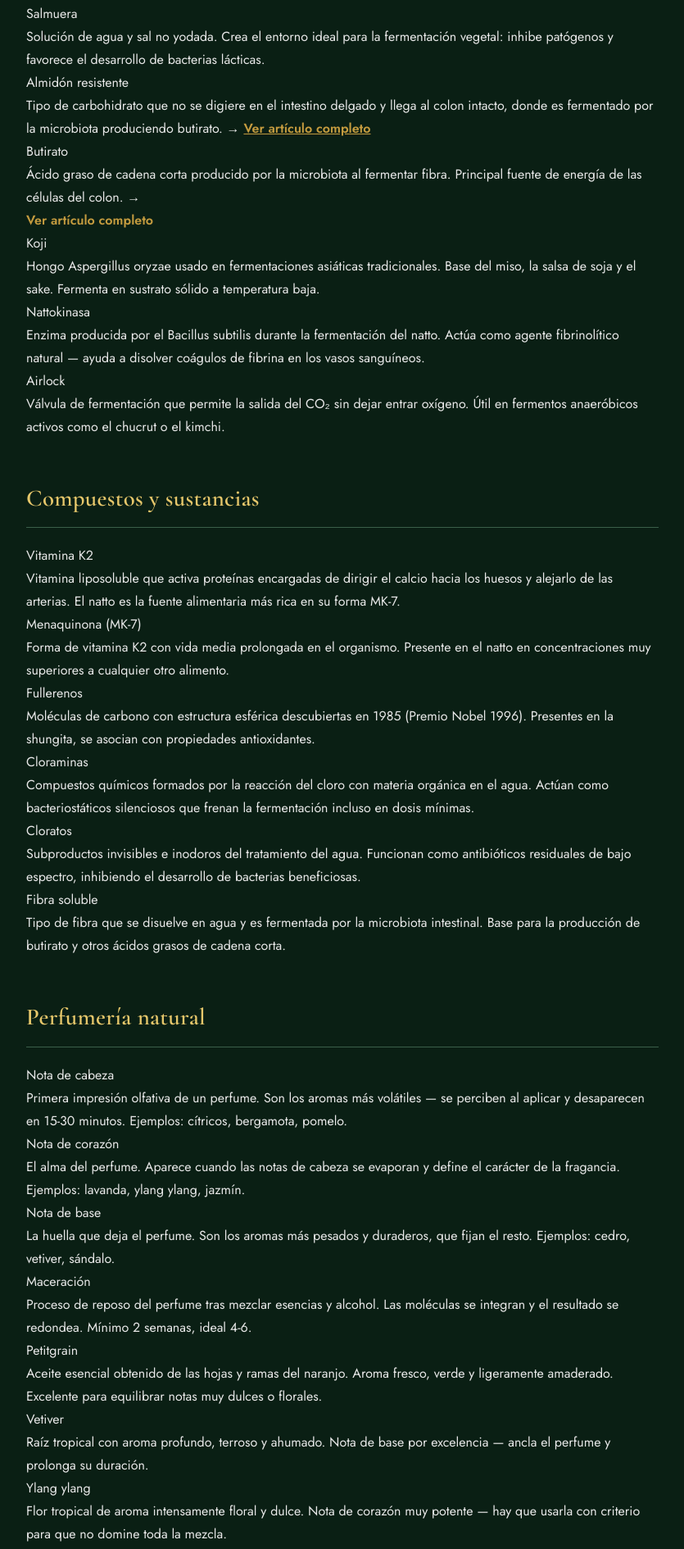
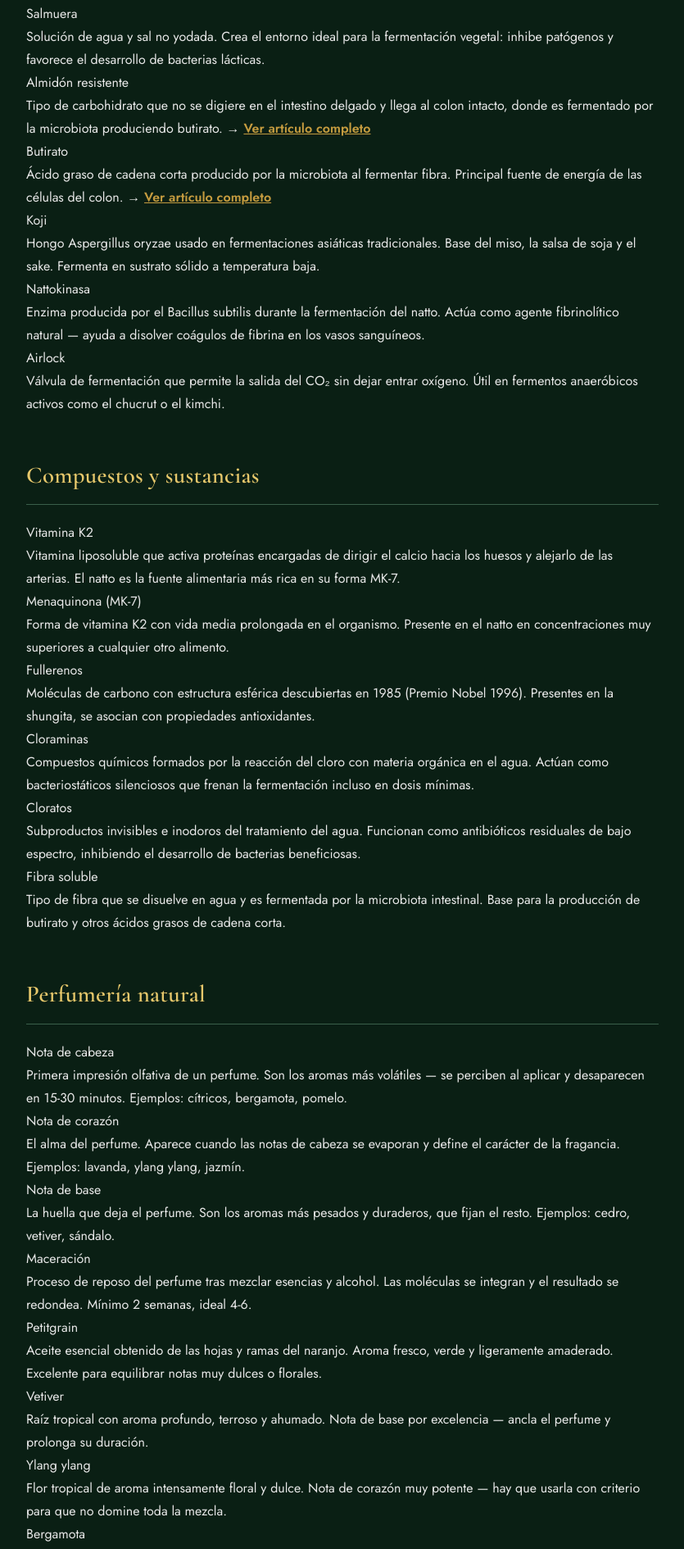
Before and after one commit to askedwhy11/fermentarBK, a Jekyll site: the page built from glosario.html, in a window 1280 px wide. Shown: the part 1941-3831 px from the top of the page at 82% size, without its empty margins (222-1057 px from the left). Built offline with Jekyll 4.4.1, drawn with Linux system fonts in a browser that asks for light colours.

Commit message:
Update glosario.html

```diff
--- a/glosario.html
+++ b/glosario.html
@@ -76,9 +76,7 @@ title: Glosario
     <dd>Tipo de carbohidrato que no se digiere en el intestino delgado y llega al colon intacto, donde es fermentado por la microbiota produciendo butirato. → <a href="{{ '/fermento/butirato.html' | relative_url }}" style="color:var(--gold-dark); font-weight:bold;">Ver artículo completo</a></dd>
 
     <dt id="butirato">Butirato</dt>
-    <dd>Ácido graso de cadena corta producido por la microbiota al fermentar fibra. Principal fuente de energía de las células del colon. → <a  ra baja.</dd>
-
-    <dt id="na   href="{{ '/fermento/butirato.html' | relative_url }}" style="color:var(--gold-dark); font-weight:bold;">Ver artículo completo</a></dd>
+    <dd>Ácido graso de cadena corta producido por la microbiota al fermentar fibra. Principal fuente de energía de las células del colon. → <a href="{{ '/fermento/butirato.html' | relative_url }}" style="color:var(--gold-dark); font-weight:bold;">Ver artículo completo</a></dd>
 
     <dt id="koji">Koji</dt>
     <dd>Hongo Aspergillus oryzae usado en fermentaciones asiáticas tradicionales. Base del miso, la salsa de soja y el sake. Fermenta en sustrato sólido a temperatura baja.</dd>
@@ -149,5 +147,3 @@ title: Glosario
   </dl>
 
 </div>
-
-<div class="footer-leaves" style="background-image: url('/image/hojas.jpeg');"></div>
```
